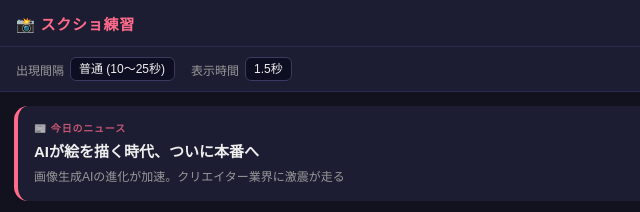
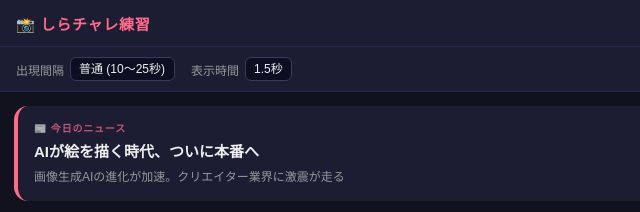
Before and after one commit to mnm527/screenshot-practice, a plain HTML site: page index.html in a window 1280 px wide. Shown: the top 212 px of the page, 0-640 px from the left. Drawn offline with Linux system fonts and the light colour scheme.

Commit message:
Update title and header text in index.html

```diff
--- a/index.html
+++ b/index.html
@@ -3,7 +3,7 @@
 <head>
   <meta charset="UTF-8">
   <meta name="viewport" content="width=device-width, initial-scale=1.0, user-scalable=no">
-  <title>スクショ練習</title>
+  <title>しらチャレ練習</title>
   <style>
     * { box-sizing: border-box; margin: 0; padding: 0; }
 
@@ -161,7 +161,7 @@
       display: flex;
       align-items: center;
       justify-content: center;
-      z-index: 100;
+      z-index: 300;
       pointer-events: none;
       background: rgba(255, 248, 220, 0);
     }
@@ -329,7 +329,7 @@
 <body>
 
 <div class="header">
-  <h1>📸 スクショ練習</h1>
+  <h1>📸 しらチャレ練習</h1>
   <div class="status-badge" id="statusBadge">停止中</div>
 </div>
 
```
